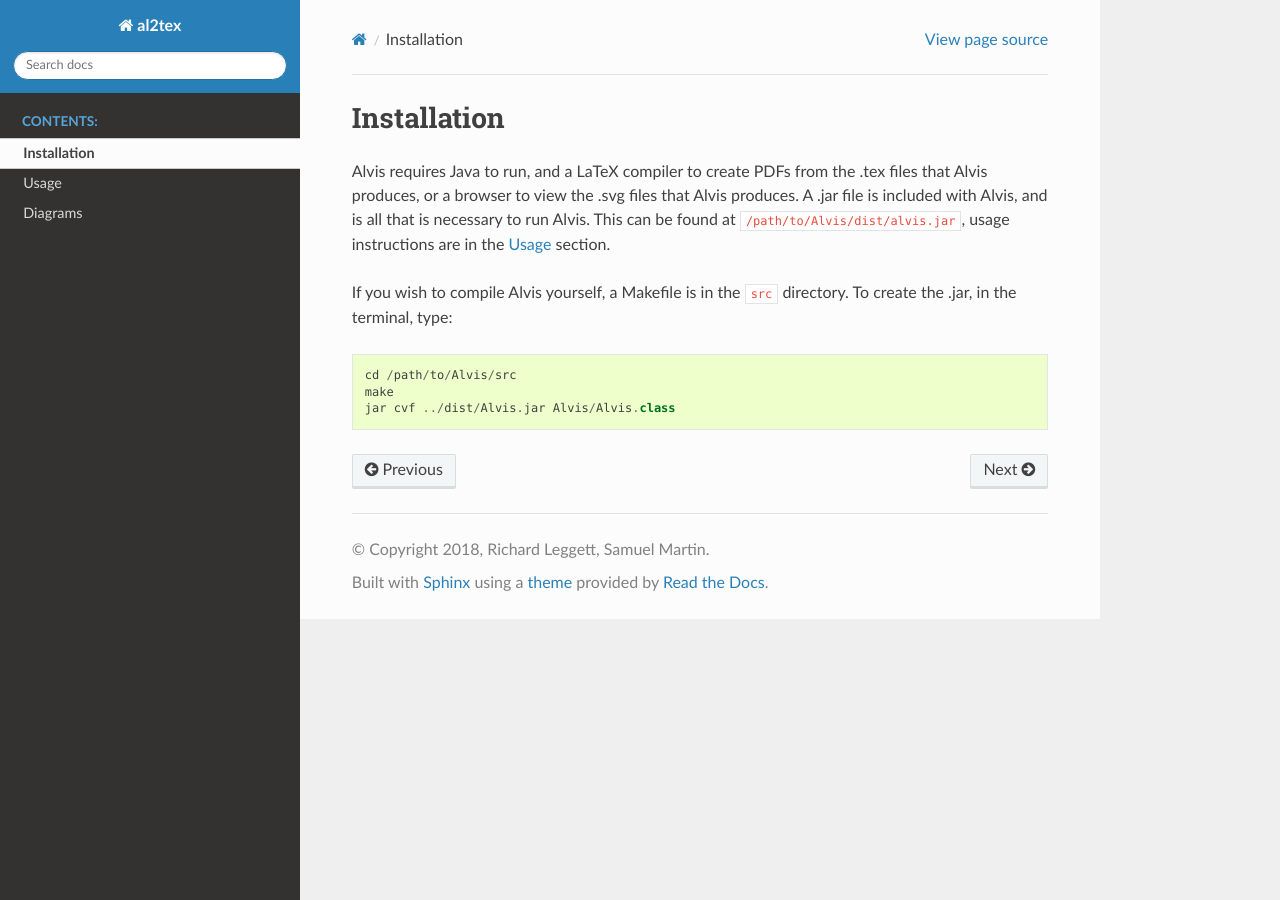
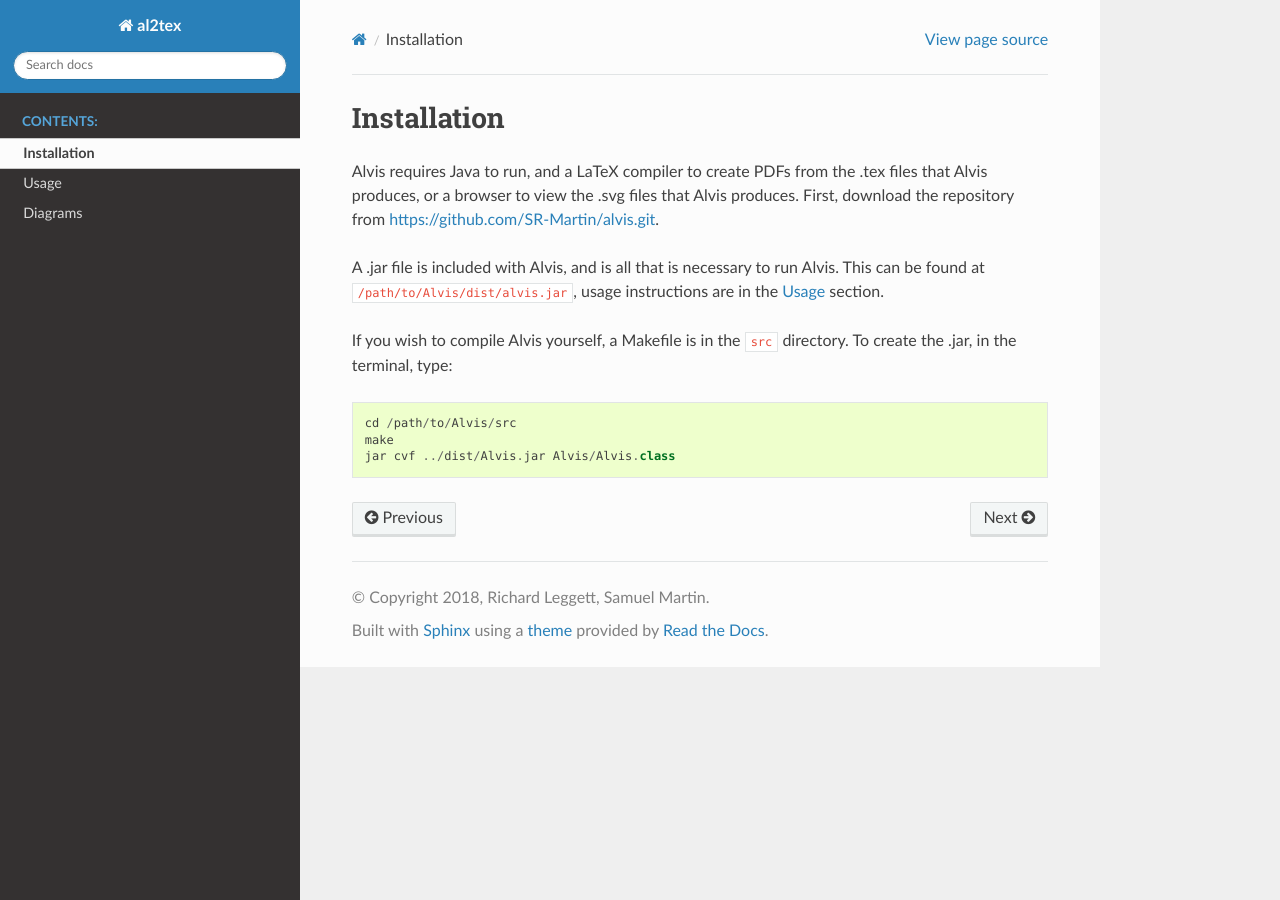
Before and after one commit to richardmleggett/al2tex, a Sphinx documentation site: the page built from docs/usage/installation.rst, in a window 1280 px wide. Built offline with Sphinx 7.4.7 and the Read the Docs theme 2.0.0, drawn with Linux system fonts in a browser that asks for light colours.

Commit message:
Update installation.rst

```diff
--- a/docs/usage/installation.rst
+++ b/docs/usage/installation.rst
@@ -1,7 +1,9 @@
 Installation
 ==============
 
-Alvis requires Java to run, and a LaTeX compiler to create PDFs from the .tex files that Alvis produces, or a browser to view the .svg files that Alvis produces. A .jar file is included with Alvis, and is all that is necessary to run Alvis. This can be found at ``/path/to/Alvis/dist/alvis.jar``, usage instructions are in the :doc:`usage` section.
+Alvis requires Java to run, and a LaTeX compiler to create PDFs from the .tex files that Alvis produces, or a browser to view the .svg files that Alvis produces. First, download the repository from https://github.com/SR-Martin/alvis.git.
+
+A .jar file is included with Alvis, and is all that is necessary to run Alvis. This can be found at ``/path/to/Alvis/dist/alvis.jar``, usage instructions are in the :doc:`usage` section.
 
 If you wish to compile Alvis yourself, a Makefile is in the ``src`` directory. To create the .jar, in the terminal, type::
 
```
